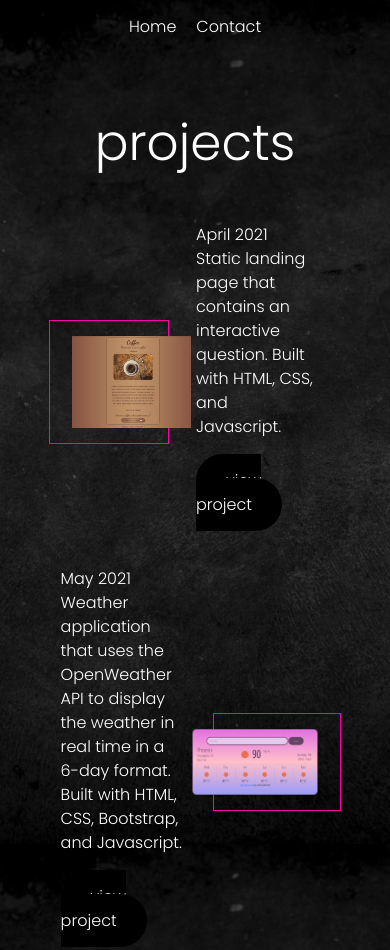
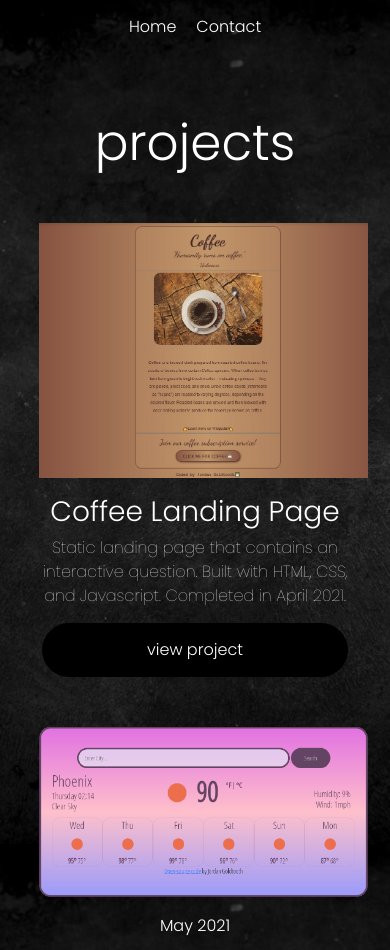
Before and after one commit to jordnlnn/moving-portfolio, a plain HTML site: page src/pages/projects.html in a window 390 px wide. Shown: the top 950 px of the page. Drawn offline with nearby package versions, Linux system fonts and the light colour scheme.

Commit message:
added some responsiveness
made flex-direction go to column on tablet and phone views. edits still need to be made for other elements on mobile view.

```diff
--- a/src/pages/projects.html
+++ b/src/pages/projects.html
@@ -26,27 +26,28 @@
     <section>
       <h2 class="subtitle">projects</h2>
 
-      <div class="container">
+      <div class="container education-details">
         <!--first row begins-->
         <div class="row">
           <!--first column-->
           <div class="col align-self-center text-center mt-4 first-column">
             <img
               src="../../coffee-landing-page.jpg"
-              id="intro-to-coding-img"
+              id="coffee-landing-page-pic"
               class="img-fluid"
             />
           </div>
           <!--second column-->
           <div class="col align-self-center second-column">
-            April 2021
-            <p class="certificate-description">
+            <!--<p class="date-details">April 2021</p>-->
+            <h4 class="projects-headers">Coffee Landing Page</h4>
+            <p class="project-details">
               Static landing page that contains an interactive question. Built
-              with HTML, CSS, and Javascript.
+              with HTML, CSS, and Javascript. Completed in April 2021.
             </p>
 
             <a
-              href="https://www.shecodes.io/certificates/8cbd544f778a0fa673c24ef33a76ca03"
+              href="https://www.shecodes.io/workshops/shecodes-online-workshop-60-0/projects/292319"
               class="certificate-link"
               >view project</a
             >
@@ -58,9 +59,9 @@
         <div class="row">
           <!--first column-->
           <div class="col align-self-center second-column">
-            May 2021
+            <p>May 2021</p>
 
-            <p class="certificate-description">
+            <p class="project-details">
               Weather application that uses the OpenWeather API to display the
               weather in real time in a 6-day format. Built with HTML, CSS,
               Bootstrap, and Javascript.
@@ -96,7 +97,7 @@
           <!--second column-->
           <div class="col align-self-center second-column">
             April 2021
-            <p class="certificate-description">
+            <p class="project-details">
               Weather application that uses the OpenWeather API to display the
               weather in real time in a 5-day format. Built with HTML, CSS,
               Bootstrap, and React.
@@ -117,7 +118,7 @@
           <div class="col align-self-center second-column">
             May 2021
 
-            <p class="certificate-description">
+            <p class="project-details">
               Dictionary landing page where you can search for words, listen to
               pronunciation, see different definitions based on word type, and
               see example photos. Built with HTML, CSS, React, Bootstrap, Pexels
--- a/src/styles.css
+++ b/src/styles.css
@@ -137,31 +137,29 @@ a:hover {
   color: rgb(255, 0, 166);
 }
 
-/*work page*/
-
-.work-details {
-  width: 50%;
-}
-
-.work-details td {
-  padding: 30px;
-}
-
 @media only screen and (max-width: 600px) {
-  .work-details {
-    width: 80%;
-  }
-
-  .work-details td {
-    padding: 5px;
-  }
-
   .socials {
     display: none;
   }
 }
 
 /*education page*/
+
+h4.projects-headers {
+  font-weight: 300;
+  font-size: 175%;
+  margin-bottom: 2.5%;
+}
+p.date-details {
+  font-weight: 500;
+  font-size: 100%;
+  margin-bottom: 0;
+}
+p.project-details {
+  font-weight: 100;
+  font-size: 100%;
+  margin-bottom: 5%;
+}
 
 .first-column {
   border: 1px solid rgb(255, 0, 166);
@@ -197,21 +195,63 @@ a:hover {
   z-index: 0;
   position: relative;
 }
-
+/*
 @media only screen and (max-width: 600px) {
   .education-details {
-    width: 80%;
+    width: 85%;
   }
 }
-
+*/
 .row {
-  width: 80%;
-  max-width: 1080px;
   margin-top: auto;
   margin-left: auto;
   margin-right: auto;
   margin-bottom: 50px;
   position: relative;
+}
+@media only screen and (min-width: 1000px) {
+  .row {
+    width: 80%;
+  }
+}
+@media only screen and (max-width: 999px) {
+  .row {
+    flex-direction: column;
+    max-width: 55%;
+  }
+  .second-column {
+    order: 2;
+  }
+  .img-fluid,
+  .alternating-img {
+    margin-top: auto !important;
+    margin-bottom: 5% !important;
+    margin-left: auto !important;
+    margin-right: auto !important;
+  }
+  .alternating-column {
+    border: none;
+    margin: auto !important;
+  }
+  .first-column {
+    border: none;
+    margin: auto !important;
+  }
+  p,
+  h4 {
+    text-align: center;
+  }
+  a.certificate-link {
+    display: block;
+    text-align: center;
+  }
+}
+
+@media only screen and (max-width: 400px) {
+  .row {
+    flex-direction: column;
+    max-width: 90%;
+  }
 }
 a.certificate-link {
   background-color: rgb(0, 0, 0);
```
